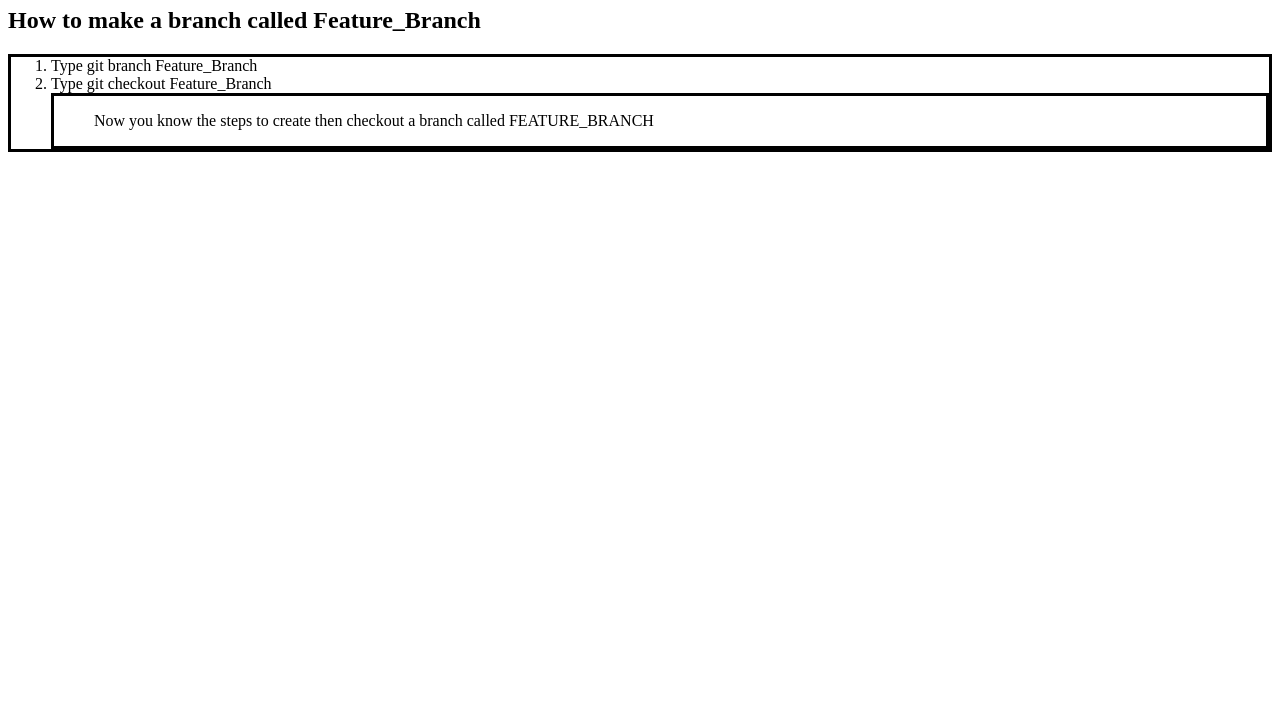
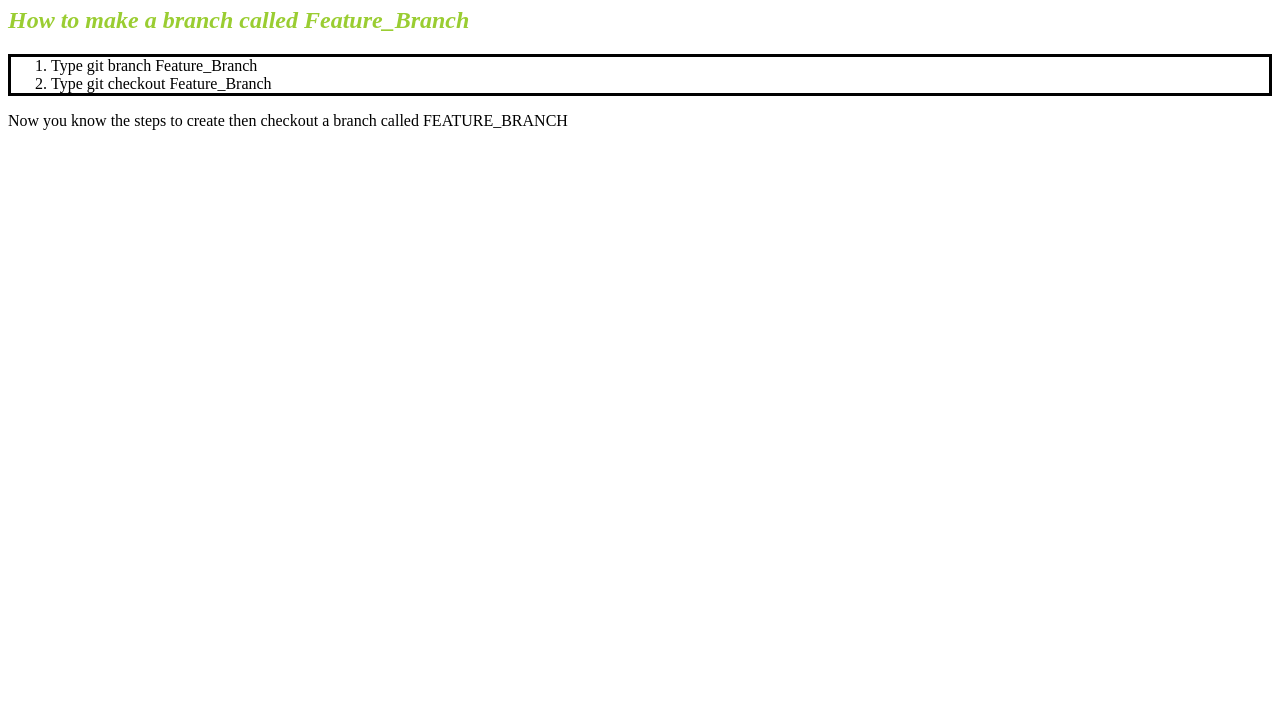
Before and after one commit to palmtree28/first-repo, a plain HTML site: page index.HTML in a window 1280 px wide. Shown: the part 73-800 px from the top of the page. Drawn offline with Linux system fonts and the light colour scheme.

Commit message:
added styling

```diff
--- a/Style.CSS
+++ b/Style.CSS
@@ -4,16 +4,17 @@ color: green;
  }
 
 body{
-    font-family: san-seirf;
+    font-family: sans-seirf;
 }
 
 h2{
-    color: yellowgreen
-    font-style: italic
+    color: yellowgreen;
+    font-style: italic;
 }
 ol{
-    border: 3px solid black;
+    border: 3px solid;
 }
+
 li{
     font-style: bold;
 }
--- a/index.HTML
+++ b/index.HTML
@@ -8,7 +8,7 @@
         <ol>
             <li>Type git branch Feature_Branch</li>
             <li>Type git checkout Feature_Branch</li>
-            <ol/>
+        </ol>
 
             <p> Now you know the steps to create then checkout a branch called FEATURE_BRANCH</p>
 
```
